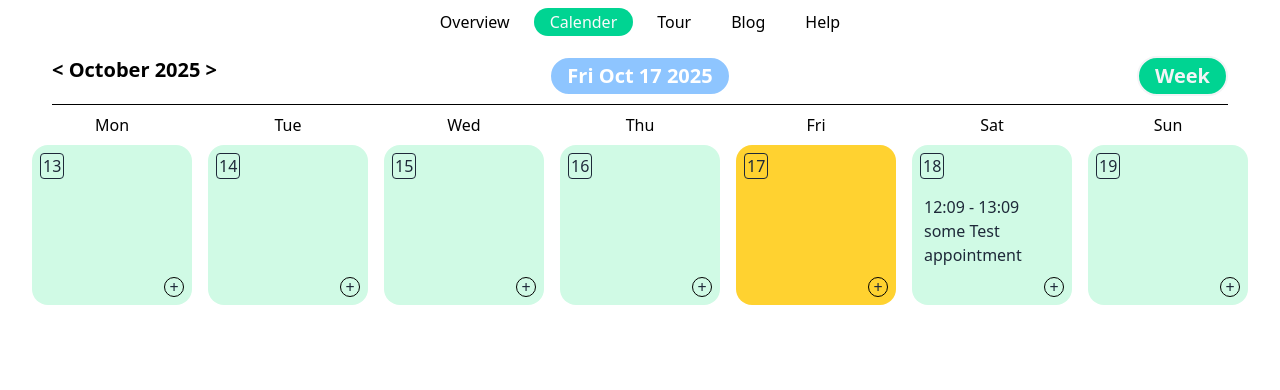
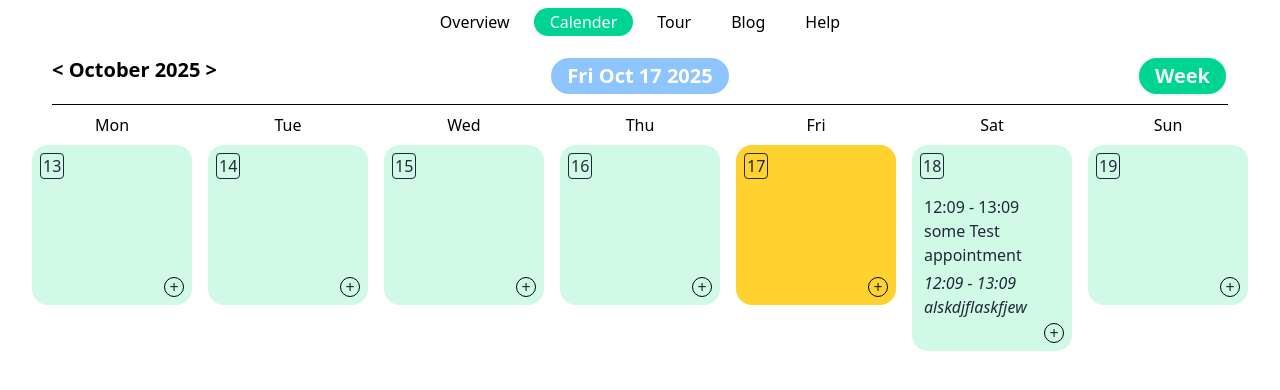
Before and after one commit to ModEraNoah/Studi-Planer, a React (Vite) app: page /calender in a window 1280 px wide. Shown: the top 390 px of the page. Built offline with nearby package versions, Linux system fonts and the light colour scheme.

Commit message:
feat: support recurring appoitnments

```diff
--- a/src/calender/Appointment.tsx
+++ b/src/calender/Appointment.tsx
@@ -1,11 +1,44 @@
-export interface ISingleAppointment {
+export type IAppointment = ISingelAppointment | IRecurringAppointment;
+
+export interface ISingelAppointment {
   startDate: Date;
   name: string;
   durationInMin: number;
 }
 
+export interface IRecurringAppointment {
+  startDate: Date;
+  endDate: Date;
+  curDate: Date;
+  name: string;
+  durationInMin: number;
+  seriesId: number;
+}
+
+export function isSingleAppointment(obj: any): obj is ISingelAppointment {
+  return (
+    obj.startDate &&
+    obj.name &&
+    obj.durationInMin &&
+    obj.seriesId === undefined &&
+    obj.endDate === undefined &&
+    obj.curDate === undefined
+  );
+}
+
+export function isRecurringAppointment(obj: any): obj is IRecurringAppointment {
+  return (
+    obj.startDate &&
+    obj.name &&
+    obj.durationInMin &&
+    obj.seriesId !== undefined &&
+    obj.endDate !== undefined &&
+    obj.curDate !== undefined
+  );
+}
+
 interface AppointmentProps {
-  appointments: ISingleAppointment[];
+  appointments: IAppointment[];
 }
 
 function padNumberToString(n: number): string {
@@ -18,14 +51,23 @@ export function Appointment({ appointments }: AppointmentProps) {
       {appointments
         .sort((a, b) => a.startDate.getTime() - b.startDate.getTime())
         .map((da) => {
-          const startDate = da.startDate;
+          let startDate: Date;
+          let isRecurring: boolean = false;
+          if (isSingleAppointment(da)) {
+            startDate = da.startDate;
+          } else {
+            const dat = da as IRecurringAppointment;
+            startDate = dat.curDate;
+            isRecurring = true;
+          }
+
           const endDate = new Date(
             startDate.getTime() + da.durationInMin * 60 * 1000
           );
           return (
-            <p className="m-1">{`${padNumberToString(
-              startDate.getHours()
-            )}:${padNumberToString(
+            <p
+              className={`m-1 ${isRecurring ? "italic" : ""}`}
+            >{`${padNumberToString(startDate.getHours())}:${padNumberToString(
               startDate.getMinutes()
             )} - ${padNumberToString(endDate.getHours())}:${padNumberToString(
               endDate.getMinutes()
--- a/src/calender/Calender.tsx
+++ b/src/calender/Calender.tsx
@@ -1,11 +1,16 @@
-import type { ISingleAppointment } from "./Appointment";
+import {
+  isRecurringAppointment,
+  isSingleAppointment,
+  type IAppointment,
+  type IRecurringAppointment,
+} from "./Appointment";
 import type { CalenderPresentationFunction } from "./CalenderPresentation";
 import { DateBox } from "./DateBox";
 
 interface CalenderProps {
   date: Date;
   presentationFunction: CalenderPresentationFunction;
-  appointments: ISingleAppointment[];
+  appointments: IAppointment[];
   addAppointment: any;
 }
 
@@ -26,12 +31,24 @@ export function Calender({
       <DateBox
         day={el}
         date={date}
-        appointments={appointments.filter(
-          (appointment) =>
-            appointment.startDate.getDate() == el.getDate() &&
-            appointment.startDate.getMonth() == el.getMonth() &&
-            appointment.startDate.getFullYear() == el.getFullYear()
-        )}
+        appointments={appointments.filter((appointment: IAppointment) => {
+          if (isSingleAppointment(appointment)) {
+            return (
+              appointment.startDate.getDate() == el.getDate() &&
+              appointment.startDate.getMonth() == el.getMonth() &&
+              appointment.startDate.getFullYear() == el.getFullYear()
+            );
+          }
+
+          if (isRecurringAppointment(appointment)) {
+            const app = appointment as IRecurringAppointment;
+            return (
+              app.curDate.getDate() == el.getDate() &&
+              app.curDate.getMonth() == el.getMonth() &&
+              app.curDate.getFullYear() == el.getFullYear()
+            );
+          }
+        })}
         addAppointment={addAppointment}
       />
     );
--- a/src/calender/CalenderMain.tsx
+++ b/src/calender/CalenderMain.tsx
@@ -19,6 +19,22 @@ function CalenderMain() {
       startDate: new Date("2025-10-18 12:09:00"),
       name: "some Test appointment",
       durationInMin: 60,
+    },
+    {
+      startDate: new Date("2025-10-18 12:09:00"),
+      endDate: new Date("2025-10-25 12:09:00"),
+      curDate: new Date("2025-10-18 12:09:00"),
+      name: "alskdjflaskfjew",
+      durationInMin: 60,
+      seriesId: 1,
+    },
+    {
+      startDate: new Date("2025-10-18 12:09:00"),
+      endDate: new Date("2025-10-25 12:09:00"),
+      curDate: new Date("2025-10-25 12:09:00"),
+      name: "alskdjflaskfjew",
+      durationInMin: 60,
+      seriesId: 1,
     },
   ]);
   const [showMonth, changeShowingDays] = useState(false);
--- a/src/calender/DateBox.tsx
+++ b/src/calender/DateBox.tsx
@@ -1,11 +1,11 @@
 import { useEffect, useRef, useState } from "react";
-import type { ISingleAppointment } from "./Appointment";
+import type { IAppointment } from "./Appointment";
 import { Appointment } from "./Appointment";
 
 interface DateBoxProps {
   day: Date;
   date: Date;
-  appointments: ISingleAppointment[];
+  appointments: IAppointment[];
   addAppointment: any;
 }
 
@@ -135,7 +135,7 @@ export function DateBox({
               const dateString = `${year}-${
                 month + 1
               }-${dayOfMonth} ${appTime}`;
-              addAppointment((cur: ISingleAppointment[]) => [
+              addAppointment((cur: IAppointment[]) => [
                 ...cur,
                 {
                   startDate: new Date(dateString),
```
